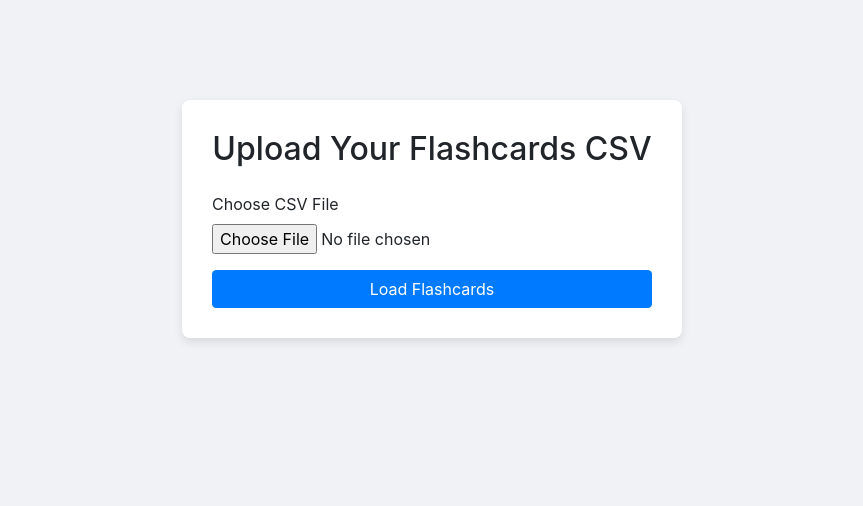
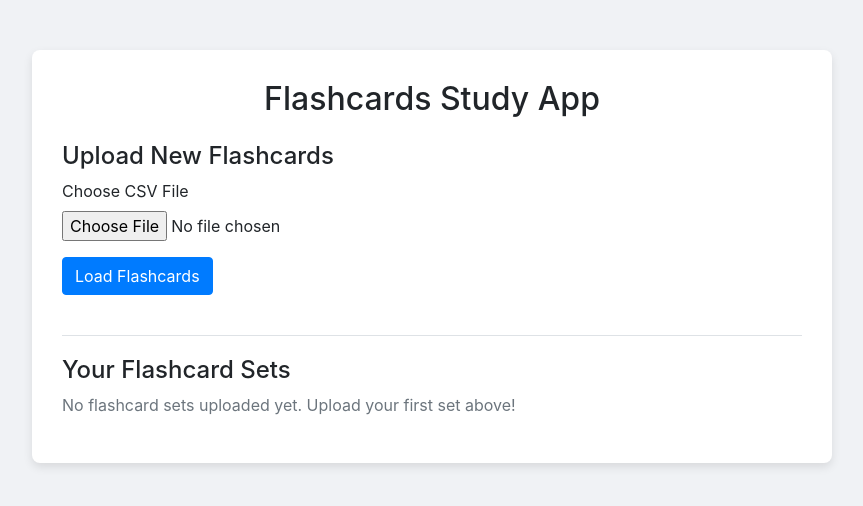
Before and after one commit to wallaceespindola/flashcards-app, a Flask app: page / in a window 1280 px wide. Shown: the top 506 px of the page, without its empty margins (208-1071 px from the left). Run offline with Flask 3, Linux system fonts and the light colour scheme; some libraries are stand-ins or nearby versions.

Commit message:
add new card sets

```diff
--- a/app.py
+++ b/app.py
@@ -1,9 +1,9 @@
+from datetime import datetime
+from flask import Flask, render_template, request, redirect, flash
 import csv
 import io
 import json
 import logging
-
-from flask import Flask, render_template, request, redirect, flash
 
 logging.basicConfig(level=logging.DEBUG)
 logger = logging.getLogger(__name__)
@@ -11,6 +11,8 @@ logger = logging.getLogger(__name__)
 app = Flask(__name__)
 app.secret_key = 'your-super-secret-key-123'  # Set a secure secret key for session management
 
+# Store flashcard sets in memory (in a real app, this would be a database)
+flashcard_sets = {}
 
 @app.route('/', methods=['GET', 'POST'])
 def index():
@@ -41,11 +43,29 @@ def index():
                     if len(row) >= 2:
                         append_and_log(flashcards, row)
 
+            # Store the flashcard set with timestamp as ID
+            set_id = datetime.now().strftime("%Y%m%d_%H%M%S")
+            flashcard_sets[set_id] = {
+                'name': file.filename,
+                'cards': flashcards,
+                'created_at': datetime.now().strftime("%Y-%m-%d %H:%M:%S"),
+                'card_count': len(flashcards)
+            }
+
             # Immediately render the flashcard page with the first flashcard visible
             logger.info(f"Rendering flashcards page with {len(flashcards)} flashcards")
             return render_template('flashcards.html', flashcards=json.dumps(flashcards))
-    return render_template('index.html')
 
+    # For GET requests, show the upload form and list of saved sets
+    return render_template('index.html', flashcard_sets=flashcard_sets)
+
+@app.route('/set/<set_id>')
+def view_set(set_id):
+    if set_id in flashcard_sets:
+        flashcards = flashcard_sets[set_id]['cards']
+        return render_template('flashcards.html', flashcards=json.dumps(flashcards))
+    flash('Flashcard set not found')
+    return redirect('/')
 
 def append_and_log(flashcards, row):
     flashcards.append({'question': row[0], 'answer': row[1]})
@@ -53,4 +73,4 @@ def append_and_log(flashcards, row):
 
 
 if __name__ == '__main__':
-    app.run(debug=True, port=5001)
+    app.run(debug=True, port=5003)
--- a/templates/index.html
+++ b/templates/index.html
@@ -10,25 +10,52 @@
         }
 
         .upload-container {
-            max-width: 500px;
-            margin: 100px auto;
+            max-width: 800px;
+            margin: 50px auto;
             padding: 30px;
             background-color: #fff;
             border-radius: 8px;
             box-shadow: 0 4px 10px rgba(0, 0, 0, 0.1);
         }
+
+        .saved-sets {
+            margin-top: 40px;
+            padding-top: 20px;
+            border-top: 1px solid #dee2e6;
+        }
+
+        .set-card {
+            background: #f8f9fa;
+            border: 1px solid #dee2e6;
+            border-radius: 6px;
+            padding: 15px;
+            margin-bottom: 15px;
+            transition: transform 0.2s;
+        }
+
+        .set-card:hover {
+            transform: translateY(-2px);
+            box-shadow: 0 4px 8px rgba(0, 0, 0, 0.1);
+        }
     </style>
 </head>
 <body>
 <div class="upload-container">
-    <h2 class="mb-4 text-center">Upload Your Flashcards CSV</h2>
+    <h2 class="mb-4 text-center">Flashcards Study App</h2>
+
+    <!-- Upload Form -->
+    <div class="upload-section">
+        <h4>Upload New Flashcards</h4>
         <form method="POST" enctype="multipart/form-data">
             <div class="form-group">
                 <label for="csv_file">Choose CSV File</label>
                 <input type="file" class="form-control-file" id="csv_file" name="csv_file" accept=".csv">
             </div>
-        <button type="submit" class="btn btn-primary btn-block">Load Flashcards</button>
+            <button type="submit" class="btn btn-primary">Load Flashcards</button>
         </form>
+    </div>
+
+    <!-- Flash Messages -->
     {% with messages = get_flashed_messages() %}
     {% if messages %}
     <div class="mt-3">
@@ -38,6 +65,27 @@
     </div>
     {% endif %}
     {% endwith %}
+
+    <!-- Saved Sets -->
+    <div class="saved-sets">
+        <h4>Your Flashcard Sets</h4>
+        {% if flashcard_sets %}
+            {% for set_id, set_info in flashcard_sets.items() %}
+            <div class="set-card">
+                <div class="d-flex justify-content-between align-items-center">
+                    <div>
+                        <h5 class="mb-1">{{ set_info.name }}</h5>
+                        <small class="text-muted">Created: {{ set_info.created_at }}</small>
+                        <p class="mb-0">Cards: {{ set_info.card_count }}</p>
+                    </div>
+                    <a href="{{ url_for('view_set', set_id=set_id) }}" class="btn btn-outline-primary">Study Now</a>
+                </div>
+            </div>
+            {% endfor %}
+        {% else %}
+            <p class="text-muted">No flashcard sets uploaded yet. Upload your first set above!</p>
+        {% endif %}
+    </div>
 </div>
 </body>
 </html>
```
Also changed, not shown: resources/belgium_questions.csv (added, +8 -0 lines), resources/french_revolution_questions.csv (added, +8 -0 lines), resources/industrial_revolution.csv (added, +8 -0 lines), templates/flashcards.html (+24 -0 lines). Lines whose indentation alone changed are shown as unchanged.
